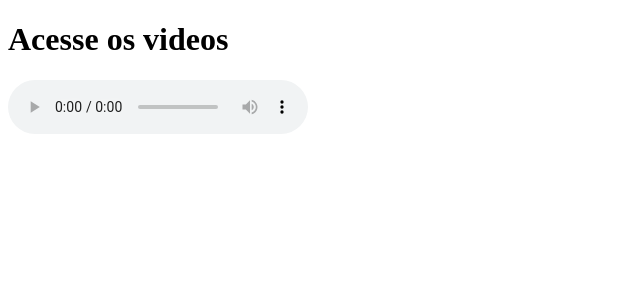
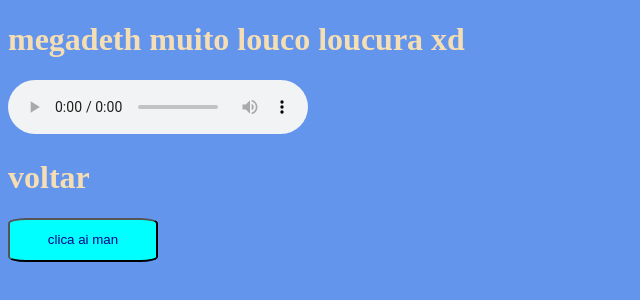
Before and after one commit to VituOG/projetos_web, a plain HTML site: page video/audio.html in a window 1280 px wide. Shown: the whole page, without its empty margins (0-640 px from the left). Drawn offline with Linux system fonts and the light colour scheme.

Commit message:
gtgtgtgtgtgt

```diff
--- a/video/audio.html
+++ b/video/audio.html
@@ -4,11 +4,16 @@
     <meta charset="UTF-8">
     <meta name="viewport" content="width=device-width, initial-scale=1.0">
     <title>Document</title>
+    <link rel="stylesheet" href="video.css">
 </head>
 <body>
-    <h1>Acesse os videos</h1>
+    <h1>megadeth muito louco loucura xd</h1>
     <audio controls>
         <source src="dih89-tornado-of-souls-megadeth-cover.mp3">
     </audio>
+    <div>
+        <h1>voltar</h1>
+        <button class="espaco"><a href="index.html">clica ai man</a></button>
+    </div>
 </body>
 </html>
--- a/video/video.css
+++ b/video/video.css
@@ -20,3 +20,26 @@
     width: 100%;
     height: auto;
 }
+button{
+    width: 150px;
+    height: 44px;
+    background-color:gold;
+    border-radius: 12%;
+
+}
+body{
+    background-color: cornflowerblue;
+}
+h1{
+    color: wheat;
+}
+a{
+    text-decoration: none;
+    color: darkblue ;
+}
+.espaco{
+    background-color: aqua;
+}
+.fff{
+background-color: azure;
+}
--- /dev/null
+++ b/video/videos.css
@@ -0,0 +1,17 @@
+button{
+    width: 150px;
+    height: 44px;
+    background-color:gold;
+    border-radius: 12%;
+
+}
+body{
+    background-color: cornflowerblue;
+}
+h1{
+    color: wheat;
+}
+a{
+    text-decoration: none;
+    color: darkblue ;
+}
```
Also changed, not shown: video/index.html (added, +21 -0 lines), video/steph.html (+2 -0 lines), video/yes.html (+4 -0 lines).
